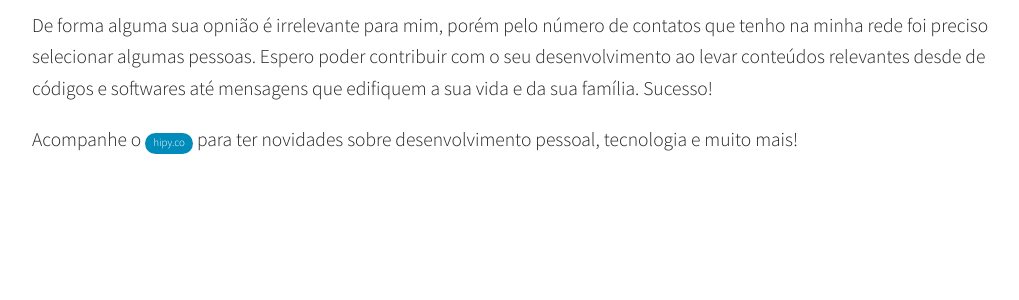
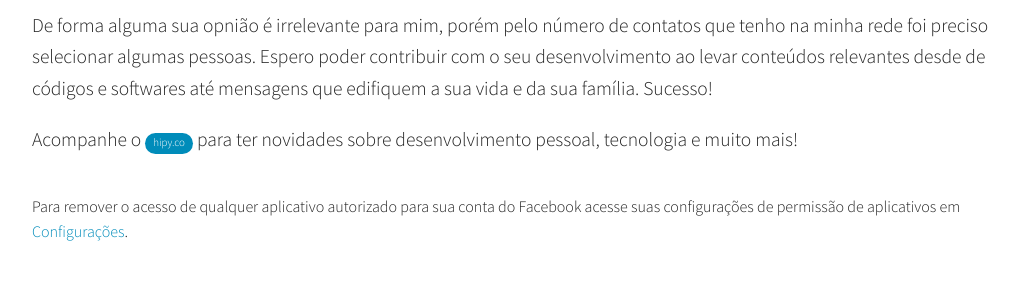
Before and after one commit to horacioibrahim/hipy, a Django app: template main/templates/feedback360/thanks_for_interest.html in a window 1280 px wide. Shown: the part 253-553 px from the top of the page, without its empty margins (123-1142 px from the left). Run offline with Django 3.2, Linux system fonts and the light colour scheme; the template is opened without the code that fills it, so the values that code supplies are empty; some libraries are stand-ins or nearby versions.

Commit message:
More flow after facebook login. Step one done.

```diff
--- a/feedback360/views.py
+++ b/feedback360/views.py
@@ -50,6 +50,7 @@ def access_control(request):
 
                 return redirect(reverse('replies'))
             else:
+
                 # turn on an interested
                 models.Invite.set_interested(name, email)
                 # redirect thanks for interested
--- a/main/templates/feedback360/thanks_for_interest.html
+++ b/main/templates/feedback360/thanks_for_interest.html
@@ -18,4 +18,9 @@ que edifiquem a sua vida e da sua família. Sucesso!</p>
 
 <p class="lead thanks">Acompanhe o <a href="/" class="label round">hipy.co</a> para ter novidades sobre
 desenvolvimento pessoal, tecnologia e muito mais!</p>
+<p>
+Para remover o acesso de qualquer aplicativo autorizado para sua conta do Facebook
+acesse suas configurações de permissão de aplicativos em
+<a href="https://www.facebook.com/settings?tab=applications">Configurações</a>.
+</p>
 {% endblock %}
```
